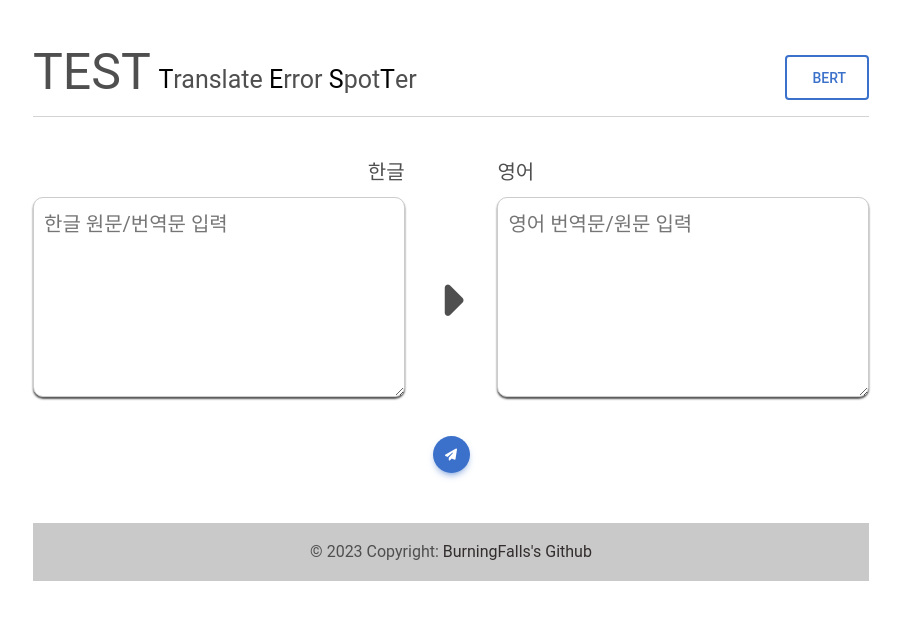
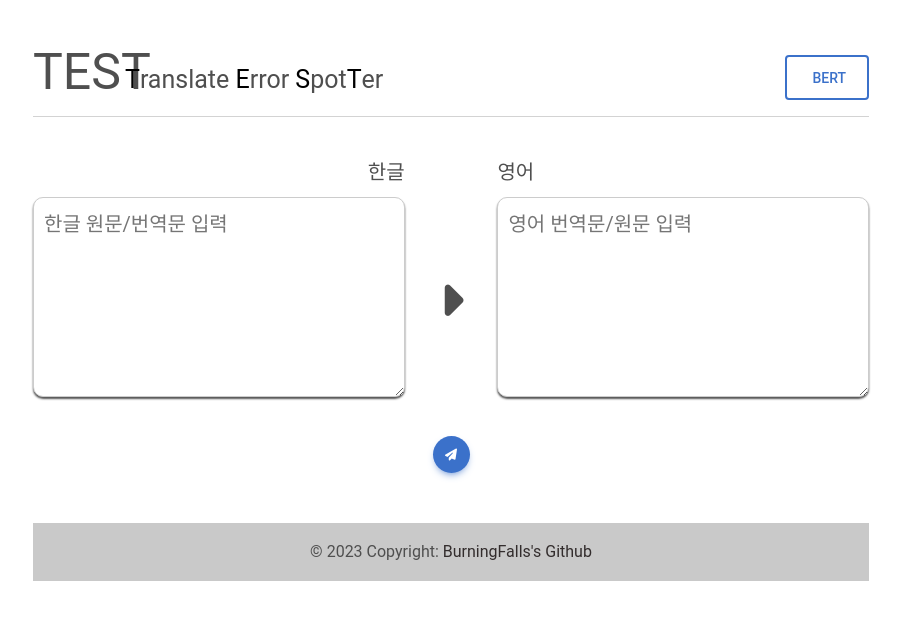
Before and after one commit to BurningFalls/translate-error-spotter-react, a React (Create React App) app: page / in a window 1280 px wide. Shown: the top 620 px of the page, without its empty margins (189-1090 px from the left). Built offline with nearby package versions, Linux system fonts and the light colour scheme.

Commit message:
style: width 변경

```diff
--- a/src/App.css
+++ b/src/App.css
@@ -23,14 +23,14 @@
   display: flex;
   line-height: 55px;
   align-items: flex-end;
-  width: 15%;
+  width: 11%;
 }
 
 .small-text {
   font-size: 25px;
   display: flex;
   align-items: flex-end;
-  width: 30%;
+  width: 34%;
 }
 
 .header-empty-space {
```
